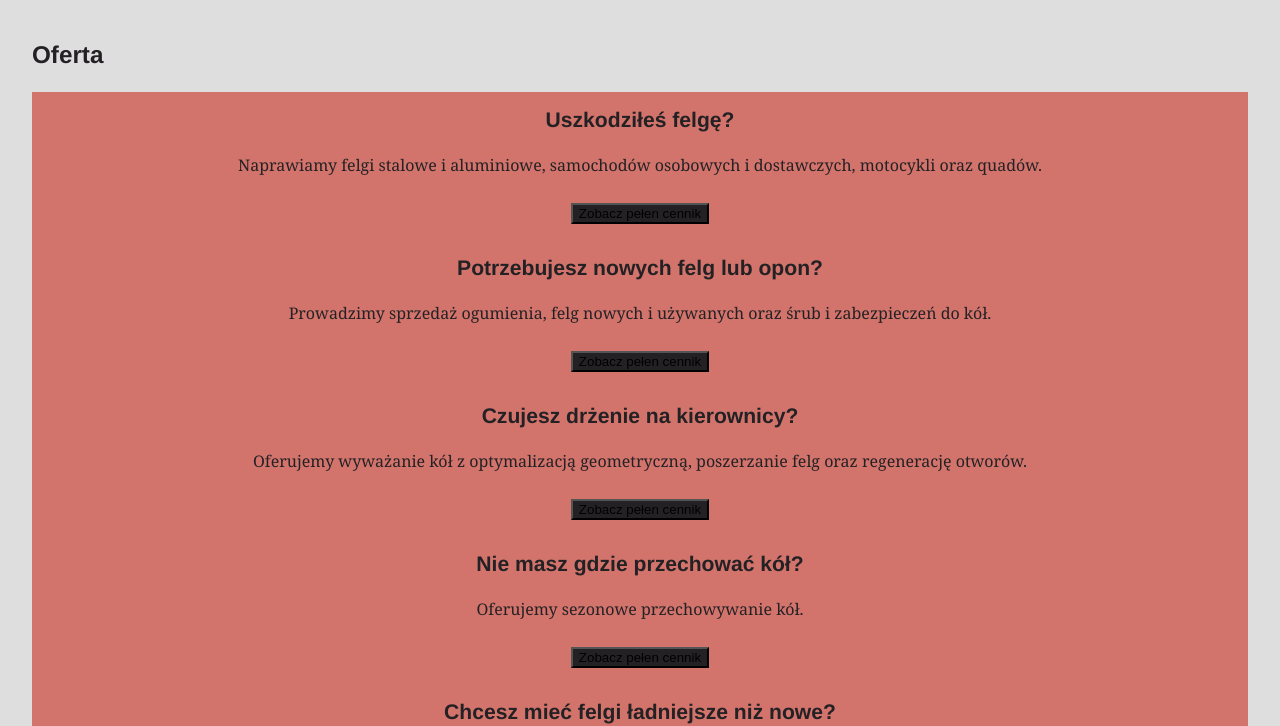
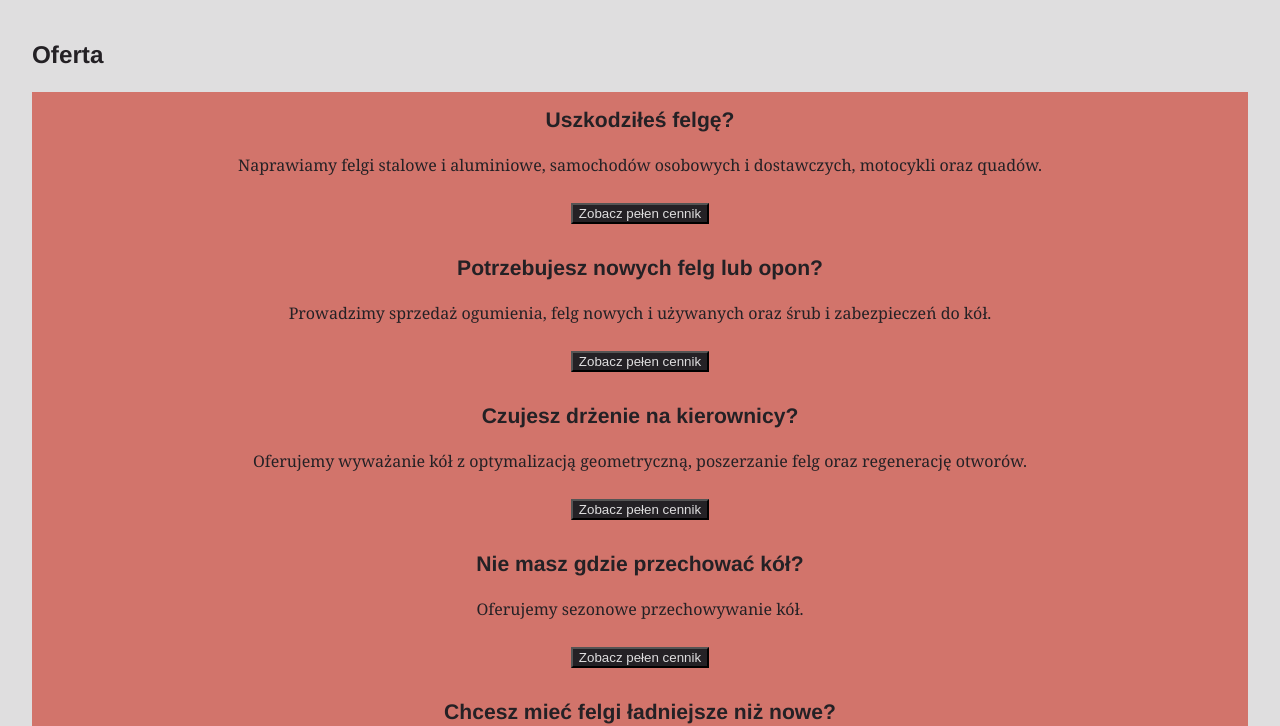
Before and after one commit to miszad89/tujko, a Gatsby site: page /offer in a window 1280 px wide. Shown: the part 86-812 px from the top of the page. Built offline with nearby package versions, Linux system fonts and the light colour scheme; Gatsby itself is replaced by a stand-in of ours.

```diff
--- a/src/components/footer.js
+++ b/src/components/footer.js
@@ -7,7 +7,6 @@ const StyledWrapper = styled.div`
   text-align: center;
   padding: 1rem;
   background: ${({ theme }) => theme.colors.primary};
- */
 `
 const StyledHeader = styled.h2`
   margin: 1rem;
--- a/src/components/section.js
+++ b/src/components/section.js
@@ -8,6 +8,7 @@ const StyledWrapper = styled.div`
 `
 const StyledButton = styled.button`
   background: ${({theme}) => theme.colors.dark};
+  color:  ${({theme}) => theme.colors.light};
 `
 const Section = (props) => (
   <StyledWrapper>
```
